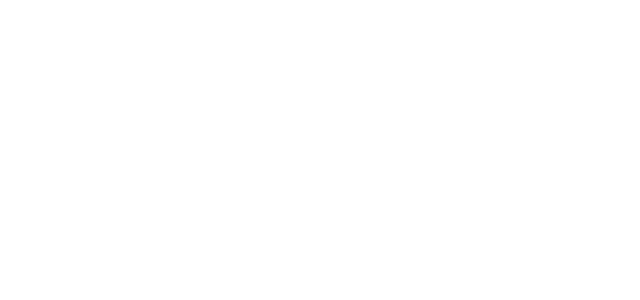
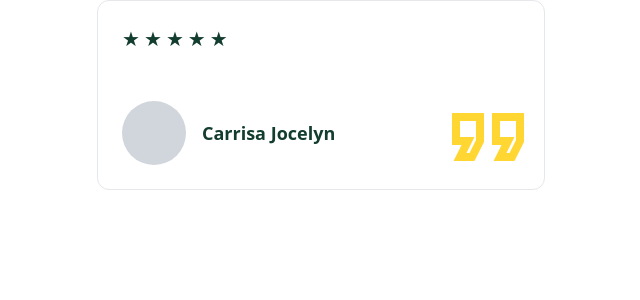
Before and after one commit to Burak-A-dev/StorAid, a React (Vite) app: page / in a window 1280 px wide. Shown: the top 300 px of the page, without its empty margins (319-959 px from the left). Built offline with nearby package versions, Linux system fonts and the light colour scheme.

Commit message:
progress on the card.

```diff
--- a/src/App.jsx
+++ b/src/App.jsx
@@ -1,6 +1,15 @@
+import TestimonialsCard from "./components/common/TestimonialsCard";
+
 function App() {
   return (
     <div>
+      <TestimonialsCard
+        name="Carrisa Jocelyn"
+        role="Customer"
+        review="Lorem ipsum dolor sit amet, consectetur adipis cing elit. Ut libero lectus, porta nec turpis sit amet, lobortis fringilla ante."
+        rating={5}
+        avatar=""
+      />
     </div>
   );
 }
--- /dev/null
+++ b/src/components/common/TestimonialsCard.jsx
@@ -0,0 +1,43 @@
+// components/Testimonials/TestimonialsCard.jsx
+import { MdOutlineFormatQuote } from "react-icons/md";
+
+const TestimonialsCard = ({ name, companyName, comment, rating, avatarUrl }) => {
+  const stars = [];
+  for (let i = 0; i < rating; i++) {
+    stars.push("★");
+  }
+
+  return (
+    <div className="relative bg-white rounded-xl border border-gray-200 p-6 max-w-md mx-auto flex flex-col gap-6">
+      <div className="flex gap-1 text-[#133D2E] text-xl">
+        {stars.map((star, index) => (
+          <span key={index}>{star}</span>
+        ))}
+      </div>
+
+      <p className="text-[#133D2E] text-base leading-relaxed">
+        {comment}
+      </p>
+
+      <div className="flex items-center gap-4">
+        <div className="w-16 h-16 bg-gray-300 rounded-full overflow-hidden flex-shrink-0">
+          {avatarUrl && (
+            <img
+              src={avatarUrl}
+              alt={name}
+              className="w-full h-full object-cover"
+            />
+          )}
+        </div>
+        <div className="flex flex-col">
+          <h4 className="font-semibold text-lg text-[#133D2E]">{name}</h4>
+          <p className="text-[#133D2E]/70 text-base">{companyName}</p>
+        </div>
+      </div>
+
+      <MdOutlineFormatQuote className="absolute bottom-1 right-2 text-[#FFCC00] text-8xl opacity-80" />
+    </div>
+  );
+};
+
+export default TestimonialsCard;
```
